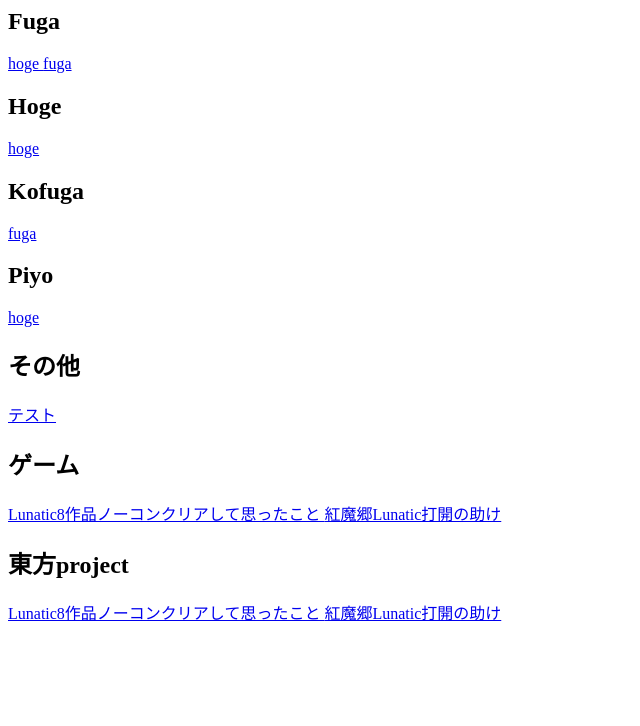
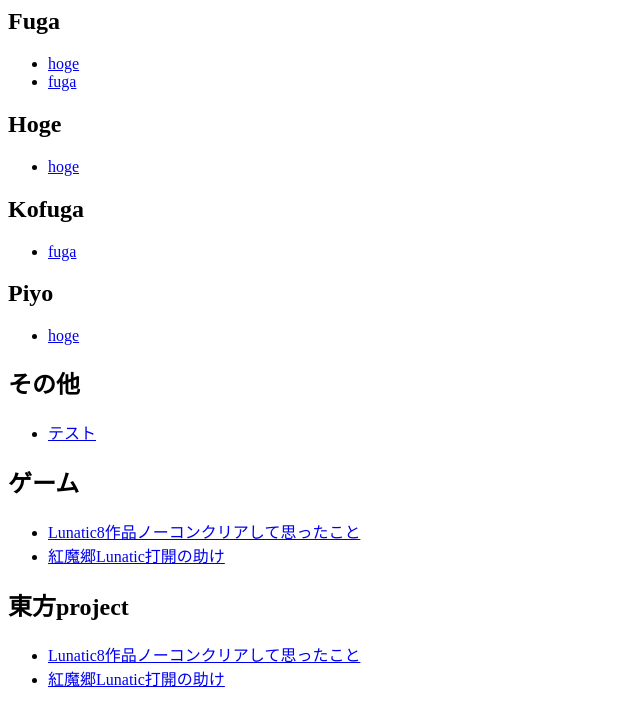
Before and after one commit to kelp-of-truth/articles, a Jekyll site: the page built from tags.md, in a window 1280 px wide. Shown: the top 726 px of the page, without its empty margins (0-640 px from the left). Built offline with Jekyll 4.4.1, drawn with Linux system fonts in a browser that asks for light colours.

Commit message:
Update tags.html

```diff
--- a/_layouts/tags.html
+++ b/_layouts/tags.html
@@ -24,12 +24,13 @@
       <h2>
         {{ tag_name | capitalize | replace: "_", " " }}
       </h2>
-
+      <ul>
       {% for post in site.tags[tag_name] %}
-        <a href="/article{{ post.url | prepend: baseurl }}">
+        <li><a href="/article{{ post.url | prepend: baseurl }}">
           {{ post.title }}
-        </a>
+        </a></li>
       {% endfor %}
+      </ul>
     </div>
   {% endfor %}
 </section>
```
